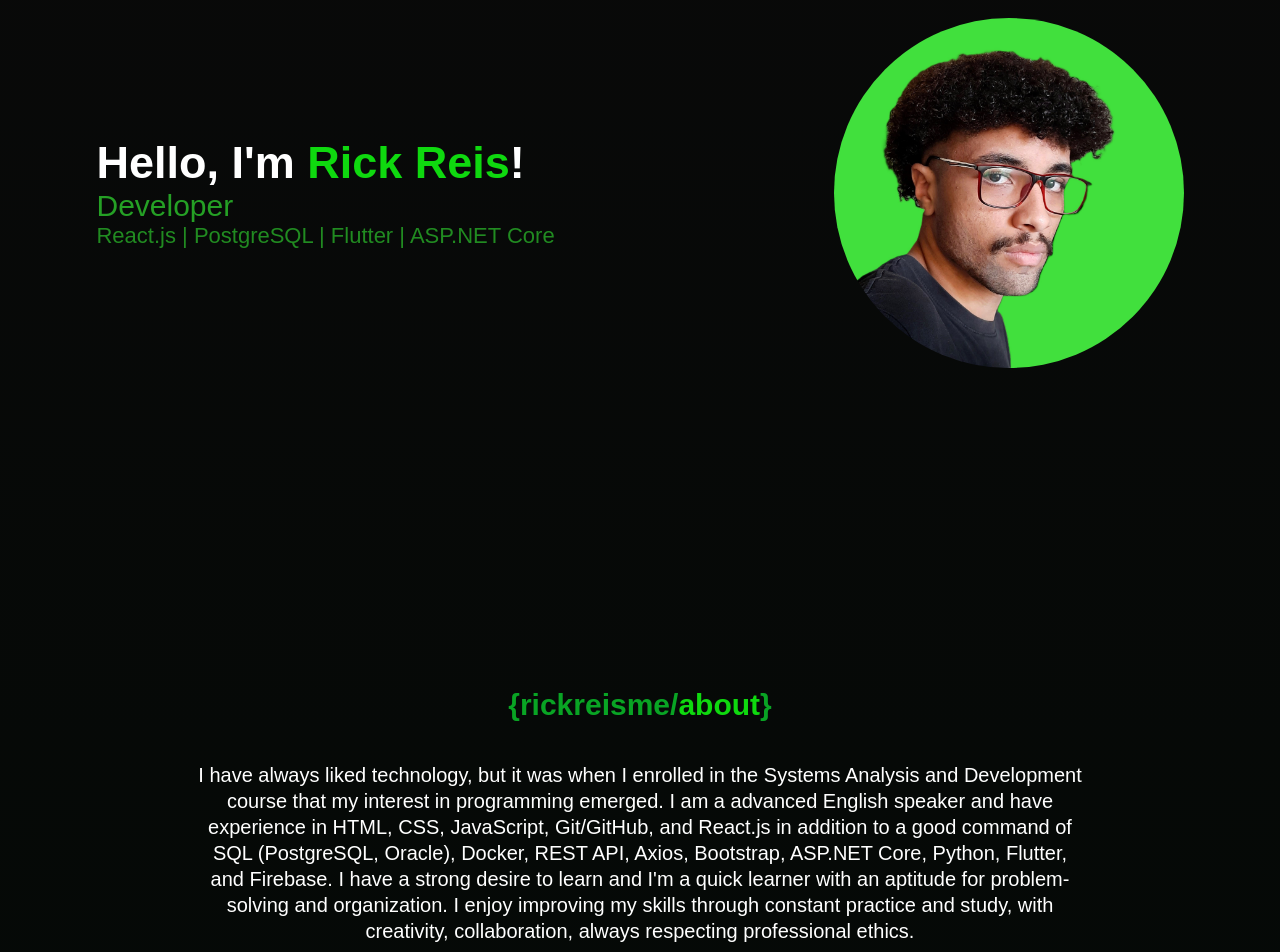
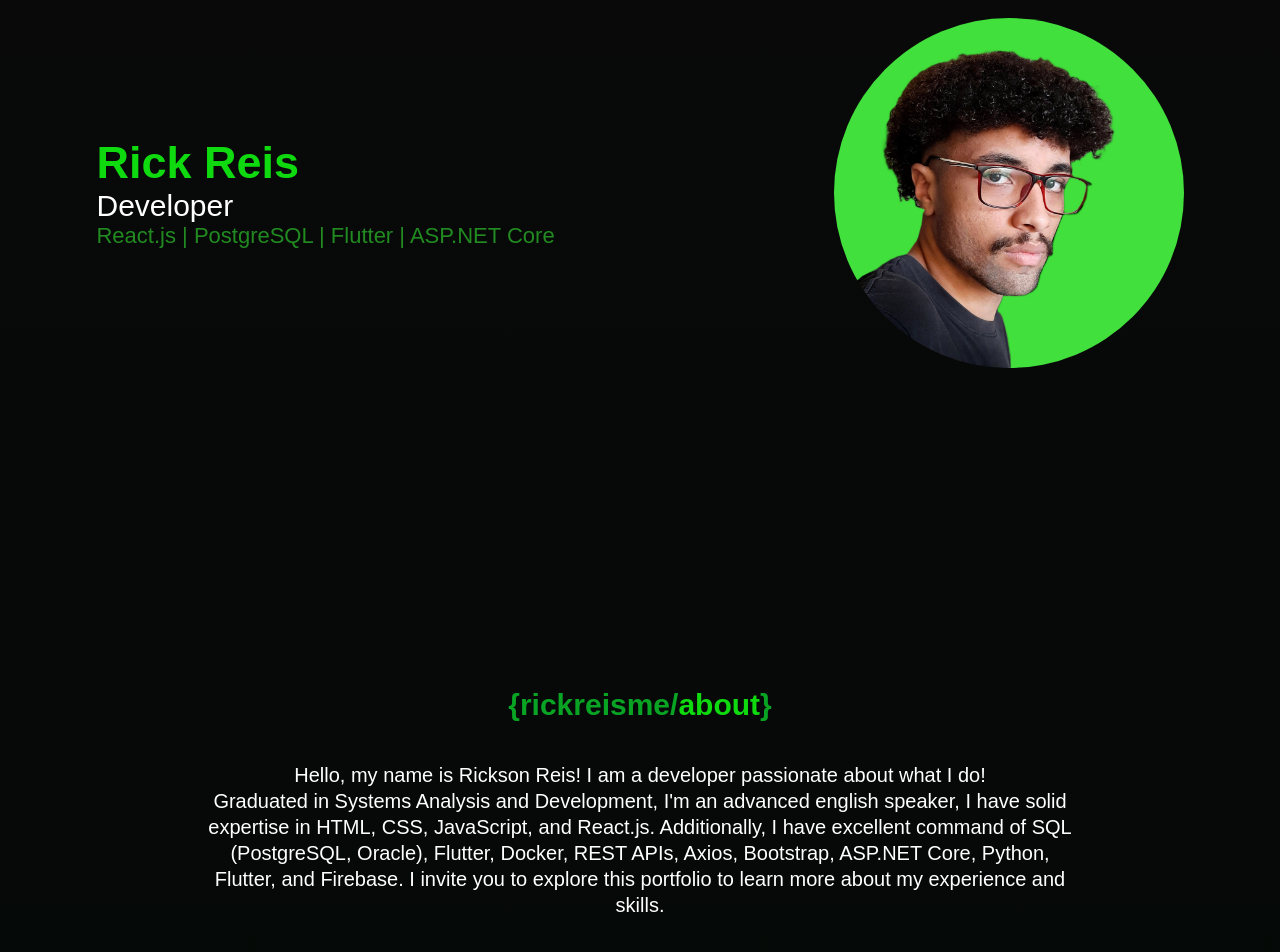
Before and after one commit to rickreisme/Portfolio, a React (Vite) app: page /english in a window 1280 px wide. Shown: the part 200-1152 px from the top of the page. Built offline with nearby package versions, Linux system fonts and the light colour scheme.

Commit message:
FIX - atualizando Intro e Sobre

```diff
--- a/src/assets/styles/global.scss
+++ b/src/assets/styles/global.scss
@@ -4,6 +4,10 @@
   font-family: "Poppins", sans-serif;
   margin: 0;
   padding: 0;
+}
+
+html{
+  scroll-behavior: smooth;
 }
 
 body {
--- a/src/assets/styles/intro-sobre.scss
+++ b/src/assets/styles/intro-sobre.scss
@@ -11,7 +11,7 @@
   align-items: center;
 
   h1 {
-    color: #fff;
+    color: $verde-principal;
     font-size: 45px;
     font-style: normal;
     font-weight: 700;
@@ -33,7 +33,7 @@
     }
 
     p {
-      color: $verde-terciario;
+      color: white;
       font-size: 30px;
       font-weight: 500;
       animation: desappear2 forwards;
--- a/src/components/Intro.tsx
+++ b/src/components/Intro.tsx
@@ -5,7 +5,7 @@ const Intro = () => {
     return (
         <div className='intro' id='intro'>
             <div className='saudacao'>
-                <h1>Olá, eu sou <span>Rick Reis</span>!</h1>
+                <h1>Rick Reis</h1>
                 <p>Desenvolvedor</p>
                 <h5>React.js | PostgreSQL | Flutter | ASP.NET Core</h5>
             </div>
--- a/src/components/Sobre.tsx
+++ b/src/components/Sobre.tsx
@@ -12,15 +12,12 @@ const Sobre = () => {
 
                 <div className="paragrafo">
                     <p>
-                        Sou um desenvolvedor apaixonado pelo que faço! Graduado em Análise e Desenvolvimento
-                            de Sistemas pela Faculdade de Tecnologia de Ribeirão Preto,
-                        com inglês avançado, tenho habilidades sólidas em HTML,
-                         CSS, JavaScript e React.js.
-                        Além disso, possuo um excelente domínio em SQL (PostgreSQL,
-                        Oracle), Flutter, Docker, API REST,
-                         Axios, Bootstrap, ASP.NET Core, Python,
-                         Flutter e Firebase. Te convido a conhecer, nesse portfólio, um pouco mais da minha
-                        experiência e habilidades.
+                        Olá, meu nome é Rickson Reis! Sou um desenvolvedor apaixonado pelo que faço! <br />
+                        Graduado em Análise e Desenvolvimento de Sistemas, com inglês avançado, tenho habilidades
+                        sólidas em HTML, CSS, JavaScript e React.js. Além disso, possuo um excelente domínio em SQL
+                        (PostgreSQL, Oracle), Flutter, Docker, API REST, Axios, Bootstrap, ASP.NET Core, Python,
+                        Flutter e Firebase. Te convido a conhecer, nesse portfólio, um pouco mais da minha experiência
+                        e habilidades.
                     </p>
 
                     <a className='btn' href="https://flowcv.com/resume/di16gfcff3" target="_blank">
--- a/src/components/english/IntroEnglish.tsx
+++ b/src/components/english/IntroEnglish.tsx
@@ -5,7 +5,7 @@ const IntroEnglish = () => {
     return (
         <div className='intro' id='intro'>
             <div className='saudacao'>
-                <h1>Hello, I'm <span>Rick Reis</span>!</h1>
+                <h1>Rick Reis</h1>
                 <p>Developer</p>
                 <h5>React.js | PostgreSQL | Flutter | ASP.NET Core</h5>
             </div>
--- a/src/components/english/SobreEnglish.tsx
+++ b/src/components/english/SobreEnglish.tsx
@@ -12,17 +12,12 @@ const SobreEnglish = () => {
 
                 <div className="paragrafo">
                     <p>
-                        I have always liked technology, but it was when I enrolled in the Systems Analysis and Development course
-                        that my interest in programming emerged.
-                        I am a <span>advanced English</span> speaker and have experience in <span> HTML</span>, <span>CSS</span>,
-                        <span> JavaScript</span>, <span>Git/GitHub</span>, and <span>React.js</span> in addition to a good command of
-                        <span> SQL</span> (<span>PostgreSQL</span>, <span>Oracle</span>), <span>Docker</span>, <span>REST API</span>,
-                        <span> Axios</span>, <span>Bootstrap</span>, <span>ASP.NET Core</span>, <span>Python</span>, <span>Flutter</span>,
-                        and <span>Firebase</span>.
-                        I have a strong <span>desire to learn</span> and I'm a <span>quick learner</span> with an aptitude for
-                        <span> problem-solving</span> and <span>organization</span>.
-                        I enjoy improving my skills through <span>constant practice and study</span>, with
-                        <span> creativity</span>, <span>collaboration</span>, always respecting <span>professional ethics</span>.
+                        Hello, my name is Rickson Reis! I am a developer passionate about what I do! <br/>
+                        Graduated in Systems Analysis and Development, I'm an advanced english speaker,
+                        I have solid expertise in HTML, CSS, JavaScript, and React.js. Additionally,
+                        I have excellent command of SQL (PostgreSQL, Oracle), Flutter, Docker, REST APIs,
+                        Axios, Bootstrap, ASP.NET Core, Python, Flutter, and Firebase. I invite you to
+                        explore this portfolio to learn more about my experience and skills.
                     </p>
 
                     <a className='btn' href="https://drive.google.com/file/d/1l2M9wv8T3dlI6t6YFni10DVxrAKkfRBB/view?usp=drive_link" target="_blank">
```
